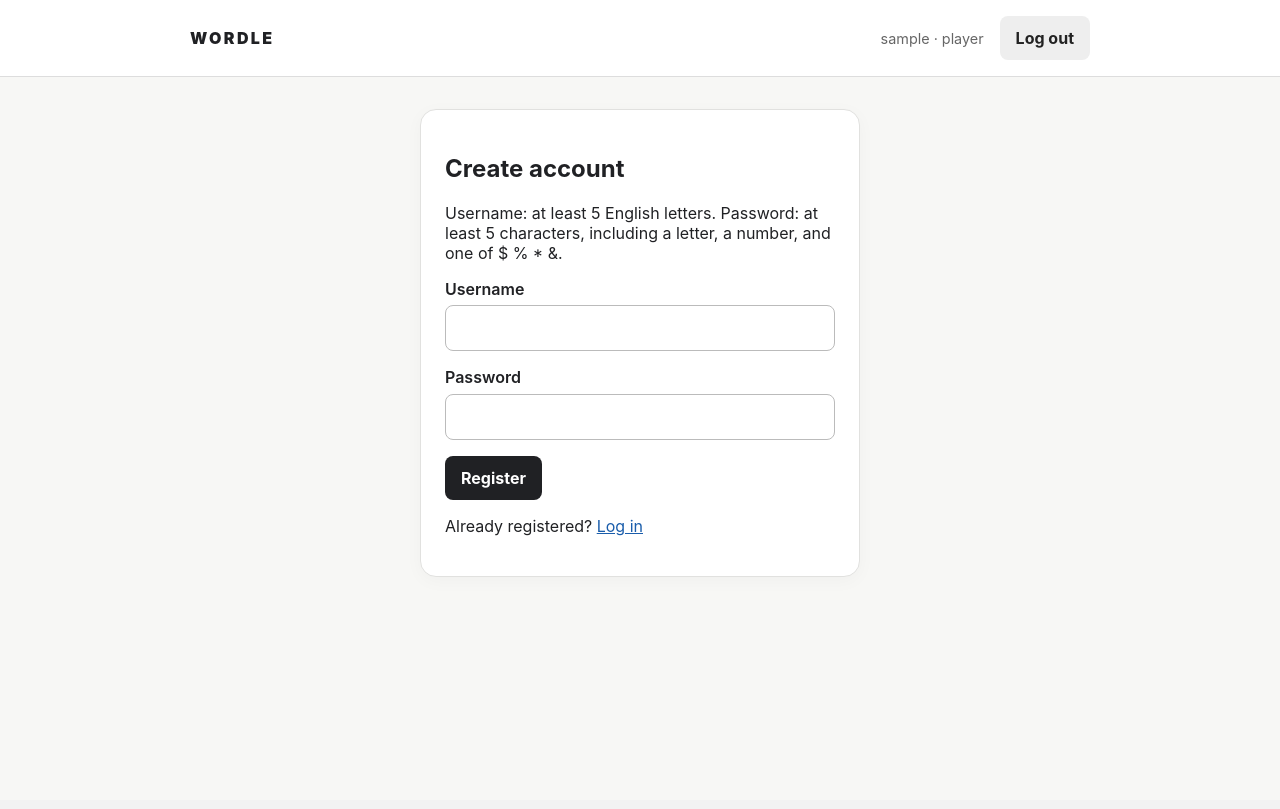
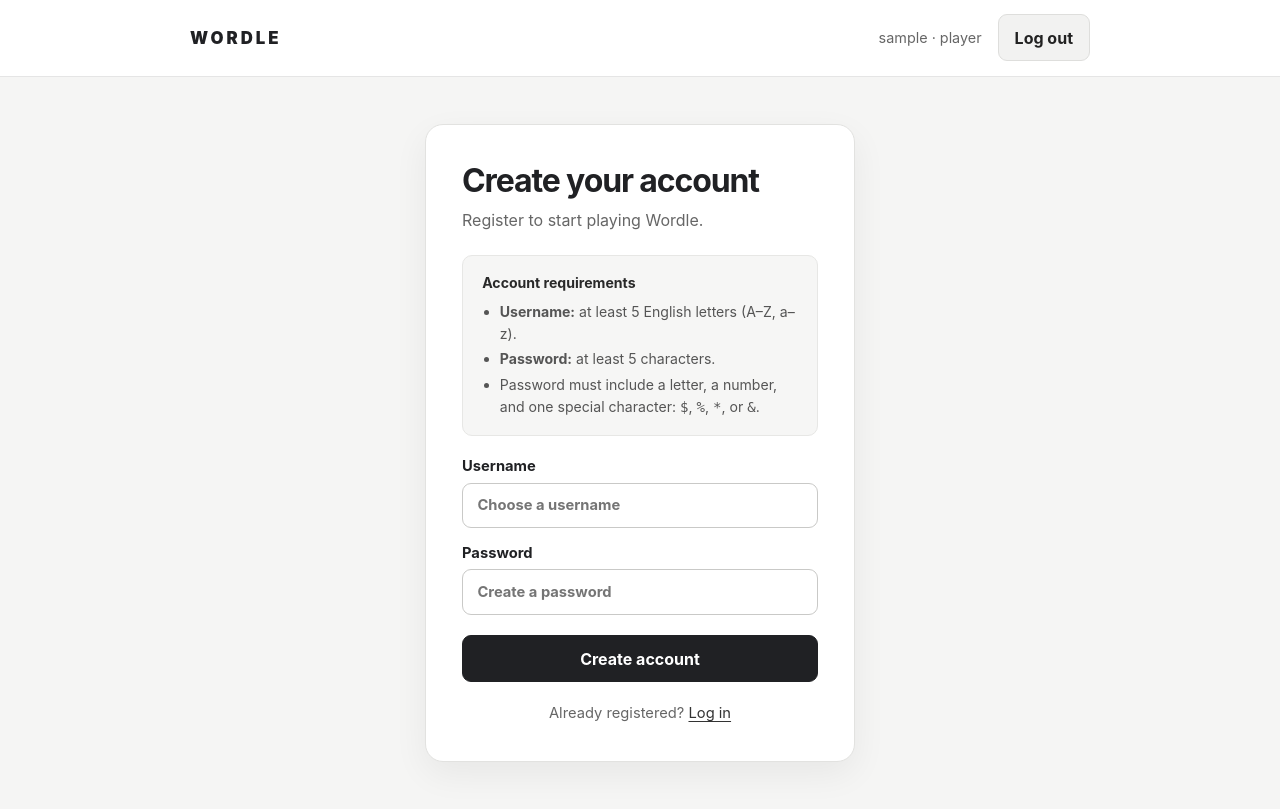
Before and after one commit to Ashish-Bethi/Wordle, a Flask app: template templates/register.html in a window 1280 px wide. Before the commit the page ends 577 px from the top, so only its background shows below. Run offline with Flask 3, Linux system fonts and the light colour scheme; the template is opened without the code that fills it, so the values that code supplies are empty; the visitor is signed in with stand-in values (Sample User, id 1); some libraries are stand-ins or nearby versions.

Commit message:
css changes

```diff
--- a/static/css/style.css
+++ b/static/css/style.css
@@ -1,39 +1,244 @@
-:root { font-family: Inter, ui-sans-serif, system-ui, -apple-system, "Segoe UI", sans-serif; color:#202124; background:#f7f7f5; }
-* { box-sizing:border-box; }
-body { margin:0; }
-.topbar { display:flex; align-items:center; gap:1rem; padding:1rem max(1rem,calc((100vw - 900px)/2)); background:#fff; border-bottom:1px solid #ddd; }
-.brand { font-weight:900; letter-spacing:.15em; color:#202124; text-decoration:none; }
-.user-label { margin-left:auto; color:#666; font-size:.9rem; }
-.inline-form { margin:0; }
-.container { max-width:900px; margin:2rem auto; padding:0 1rem; }
-.auth-card,.game-panel,.report-card { background:white; border:1px solid #e1e1df; border-radius:16px; padding:1.5rem; margin:1rem auto; box-shadow:0 4px 18px #00000008; }
-.auth-card { max-width:440px; }
-label { display:block; font-weight:600; margin:1rem 0; }
-input,select { display:block; width:100%; margin-top:.4rem; padding:.75rem; border:1px solid #bbb; border-radius:8px; font:inherit; }
-button { background:#202124; color:white; border:0; border-radius:8px; padding:.75rem 1rem; font:inherit; font-weight:650; cursor:pointer; }
-button:disabled { opacity:.5; cursor:not-allowed; }
-button.secondary { background:#eee; color:#222; }
-a { color:#1a5dab; }
-.flash { padding:.8rem 1rem; border-radius:8px; margin:1rem 0; }
-.flash.error { background:#fde8e7; color:#8b1e18; }
-.flash.success { background:#e3f4e8; color:#176638; }
-.game-panel { max-width:520px; text-align:center; }
-.board { display:grid; grid-template-rows:repeat(5,1fr); gap:6px; width:min(100%,330px); margin:1.5rem auto; }
-.board-row { display:grid; grid-template-columns:repeat(5,1fr); gap:6px; }
-.tile { aspect-ratio:1; border:2px solid #d3d6da; display:flex; justify-content:center; align-items:center; font-size:1.6rem; font-weight:800; border-radius:4px; }
-.tile.correct { background:#538d4e; color:white; border-color:#538d4e; }
-.tile.present { background:#d97706; color:white; border-color:#d97706; }
-.tile.absent { background:#787c7e; color:white; border-color:#787c7e; }
-.guess-controls { display:flex; gap:.5rem; max-width:360px; margin:0 auto 1rem; }
-.guess-controls input { text-transform:uppercase; text-align:center; letter-spacing:.25em; font-weight:800; }
-.guess-controls button { flex-shrink:0; }
-#status { min-height:1.5rem; }
-.modal { position:fixed; inset:0; background:#0008; display:grid; place-items:center; padding:1rem; }
-.modal.hidden { display:none; }
-.modal-card { max-width:380px; background:white; border-radius:16px; padding:2rem; text-align:center; }
-.metrics { display:grid; grid-template-columns:repeat(auto-fit,minmax(150px,1fr)); gap:1rem; margin-top:1rem; }
-.metric { padding:1rem; background:#f3f4f2; border-radius:10px; }
-.metric strong { display:block; font-size:1.8rem; }
-table { width:100%; border-collapse:collapse; margin-top:1rem; }
-th,td { padding:.7rem; border-bottom:1px solid #ddd; text-align:left; }
-@media(max-width:520px) { .guess-controls { flex-direction:column; } .user-label { margin-left:auto; } .topbar { flex-wrap:wrap; } }
+:root {
+  font-family: Inter, ui-sans-serif, system-ui, -apple-system, "Segoe UI", sans-serif;
+  color: #202124;
+  background: #f5f5f4;
+  font-synthesis: none;
+  text-rendering: optimizeLegibility;
+}
+
+* { box-sizing: border-box; }
+
+html, body { min-height: 100%; }
+body { margin: 0; min-height: 100vh; }
+
+.topbar {
+  min-height: 68px;
+  display: flex;
+  align-items: center;
+  gap: 1rem;
+  padding: .9rem max(1.25rem, calc((100vw - 900px) / 2));
+  background: #fff;
+  border-bottom: 1px solid #e5e5e5;
+}
+
+.brand {
+  color: #202124;
+  text-decoration: none;
+  font-size: 1.05rem;
+  font-weight: 900;
+  letter-spacing: .18em;
+}
+
+.user-label { margin-left: auto; color: #666; font-size: .9rem; }
+.inline-form { margin: 0; }
+
+.container {
+  width: min(100% - 2rem, 900px);
+  margin: 2rem auto;
+  padding: 0;
+}
+
+/* Center authentication screens vertically and horizontally. */
+.container.auth-layout,
+.container.game-layout {
+  min-height: calc(100vh - 68px);
+  margin: 0 auto;
+  display: flex;
+  align-items: center;
+  justify-content: center;
+  padding: 1.5rem 0;
+}
+
+.auth-card {
+  width: min(100%, 430px);
+  margin: 0;
+  padding: clamp(1.5rem, 4vw, 2.25rem);
+  background: #fff;
+  border: 1px solid #e2e2e0;
+  border-radius: 18px;
+  box-shadow: 0 12px 35px rgb(0 0 0 / 6%);
+}
+
+.auth-card h1 {
+  margin: 0 0 .5rem;
+  font-size: clamp(1.7rem, 4vw, 2rem);
+  letter-spacing: -.035em;
+}
+
+.auth-card > p {
+  color: #666;
+  line-height: 1.55;
+  margin: .5rem 0 1.4rem;
+}
+
+.auth-card form { display: grid; gap: 1rem; }
+.auth-card label { display: grid; gap: .45rem; margin: 0; font-size: .92rem; font-weight: 650; }
+
+input, select {
+  width: 100%;
+  min-width: 0;
+  padding: .8rem .9rem;
+  border: 1px solid #c9c9c7;
+  border-radius: 9px;
+  background: #fff;
+  color: #202124;
+  font: inherit;
+  transition: border-color .15s ease, box-shadow .15s ease;
+}
+
+input:focus, select:focus {
+  outline: none;
+  border-color: #555;
+  box-shadow: 0 0 0 3px rgb(0 0 0 / 8%);
+}
+
+button {
+  border: 1px solid #202124;
+  border-radius: 9px;
+  padding: .78rem 1rem;
+  background: #202124;
+  color: #fff;
+  font: inherit;
+  font-weight: 650;
+  cursor: pointer;
+  transition: background .15s ease, transform .15s ease;
+}
+
+button:hover { background: #3b3b3b; }
+button:active { transform: translateY(1px); }
+button:disabled { opacity: .5; cursor: not-allowed; }
+button.secondary { background: #f2f2f1; border-color: #dededc; color: #222; }
+button.secondary:hover { background: #e8e8e6; }
+
+.auth-card form button { width: 100%; margin-top: .25rem; }
+.auth-card .account-prompt { margin: 1.25rem 0 0; text-align: center; font-size: .92rem; }
+a { color: #333; text-underline-offset: 3px; }
+a:hover { color: #000; }
+
+.requirements {
+  margin: .9rem 0 1.35rem;
+  padding: 1rem 1rem 1rem 1.2rem;
+  background: #f6f6f5;
+  border: 1px solid #e7e7e5;
+  border-radius: 10px;
+  color: #555;
+  font-size: .88rem;
+  line-height: 1.55;
+}
+.requirements-title {
+  display: block;
+  margin-bottom: .45rem;
+  color: #292929;
+  font-weight: 700;
+}
+.requirements ul { margin: 0; padding-left: 1.1rem; }
+.requirements li + li { margin-top: .25rem; }
+
+.flash {
+  padding: .8rem 1rem;
+  border: 1px solid #ddd;
+  border-radius: 9px;
+  margin: 1rem 0;
+  background: #fff;
+  color: #333;
+}
+.flash.error { background: #f4f4f4; border-color: #bdbdbd; color: #222; }
+.flash.success { background: #ededed; border-color: #cfcfcf; color: #222; }
+
+/* Keep the game board centered in the available viewport. */
+.game-panel {
+  width: min(100%, 520px);
+  margin: 0;
+  padding: clamp(1.1rem, 3vw, 1.75rem);
+  background: #fff;
+  border: 1px solid #e2e2e0;
+  border-radius: 18px;
+  box-shadow: 0 12px 35px rgb(0 0 0 / 5%);
+  text-align: center;
+}
+
+.game-panel h1 { margin: 0 0 .45rem; font-size: 2rem; letter-spacing: .08em; }
+.game-panel > p { color: #666; line-height: 1.45; margin: .4rem 0; }
+
+.board {
+  display: grid;
+  grid-template-rows: repeat(5, 1fr);
+  gap: 5px;
+  width: min(100%, 300px);
+  margin: 1.1rem auto;
+}
+.board-row { display: grid; grid-template-columns: repeat(5, 1fr); gap: 5px; }
+.tile {
+  aspect-ratio: 1;
+  min-width: 0;
+  display: flex;
+  align-items: center;
+  justify-content: center;
+  border: 2px solid #d5d5d3;
+  border-radius: 4px;
+  font-size: clamp(1.2rem, 4vw, 1.6rem);
+  font-weight: 800;
+}
+.tile.correct { background: #555; color: #fff; border-color: #555; }
+.tile.present { background: #aaa; color: #fff; border-color: #aaa; }
+.tile.absent { background: #e5e5e5; color: #333; border-color: #e5e5e5; }
+
+.guess-controls {
+  display: flex;
+  gap: .6rem;
+  max-width: 360px;
+  margin: 0 auto .75rem;
+}
+.guess-controls input {
+  text-transform: uppercase;
+  text-align: center;
+  letter-spacing: .2em;
+  font-weight: 800;
+}
+.guess-controls button { flex-shrink: 0; }
+#new-game { margin-top: .3rem; }
+#status { min-height: 1.4rem; font-size: .92rem; color: #555; }
+
+.modal {
+  position: fixed;
+  inset: 0;
+  z-index: 10;
+  display: grid;
+  place-items: center;
+  padding: 1rem;
+  background: rgb(0 0 0 / 48%);
+}
+.modal.hidden { display: none; }
+.modal-card {
+  width: min(100%, 380px);
+  padding: 2rem;
+  border: 1px solid #ddd;
+  border-radius: 16px;
+  background: #fff;
+  text-align: center;
+  box-shadow: 0 20px 60px rgb(0 0 0 / 18%);
+}
+.modal-card p { color: #555; line-height: 1.5; }
+
+.report-card {
+  margin: 1rem 0;
+  padding: 1.5rem;
+  background: #fff;
+  border: 1px solid #e1e1df;
+  border-radius: 16px;
+}
+.report-card label { display: block; font-weight: 600; margin: 1rem 0; }
+.metrics { display: grid; grid-template-columns: repeat(auto-fit, minmax(150px, 1fr)); gap: 1rem; margin-top: 1rem; }
+.metric { padding: 1rem; background: #f3f3f2; border: 1px solid #e5e5e3; border-radius: 10px; }
+.metric strong { display: block; margin-top: .25rem; font-size: 1.8rem; }
+table { width: 100%; border-collapse: collapse; margin-top: 1rem; }
+th, td { padding: .7rem; border-bottom: 1px solid #ddd; text-align: left; }
+
+@media (max-width: 520px) {
+  .topbar { flex-wrap: wrap; padding-inline: 1rem; }
+  .user-label { margin-left: auto; }
+  .container.auth-layout, .container.game-layout { width: min(100% - 1.25rem, 900px); padding: 1rem 0; }
+  .guess-controls { flex-direction: column; }
+  .guess-controls button { width: 100%; }
+  .game-panel { padding: 1rem; }
+}
--- a/templates/base.html
+++ b/templates/base.html
@@ -19,7 +19,7 @@
     </form>
   {% endif %}
 </header>
-<main class="container">
+<main class="container {% block page_class %}{% endblock %}">
   {% with messages = get_flashed_messages(with_categories=true) %}
     {% if messages %}{% for category, message in messages %}
       <div class="flash {{ category }}">{{ message }}</div>
--- a/templates/register.html
+++ b/templates/register.html
@@ -1,15 +1,32 @@
 {% extends "base.html" %}
 {% block title %}Register · Wordle{% endblock %}
+{% block page_class %}auth-layout{% endblock %}
 {% block content %}
 <section class="auth-card">
-  <h1>Create account</h1>
-  <p>Username: at least 5 English letters. Password: at least 5 characters, including a letter, a number, and one of $ % * &.</p>
+  <h1>Create your account</h1>
+  <p>Register to start playing Wordle.</p>
+
+  <div class="requirements">
+    <span class="requirements-title">Account requirements</span>
+    <ul>
+      <li><strong>Username:</strong> at least 5 English letters (A–Z, a–z).</li>
+      <li><strong>Password:</strong> at least 5 characters.</li>
+      <li>Password must include a letter, a number, and one special character: <code>$</code>, <code>%</code>, <code>*</code>, or <code>&amp;</code>.</li>
+    </ul>
+  </div>
+
   <form method="post">
     <input type="hidden" name="csrf_token" value="{{ csrf_token() }}">
-    <label>Username<input name="username" minlength="5" required autocomplete="username"></label>
-    <label>Password<input type="password" name="password" minlength="5" required autocomplete="new-password"></label>
-    <button type="submit">Register</button>
+    <label>
+      Username
+      <input name="username" minlength="5" required autocomplete="username" placeholder="Choose a username">
+    </label>
+    <label>
+      Password
+      <input type="password" name="password" minlength="5" required autocomplete="new-password" placeholder="Create a password">
+    </label>
+    <button type="submit">Create account</button>
   </form>
-  <p>Already registered? <a href="{{ url_for('login') }}">Log in</a></p>
+  <p class="account-prompt">Already registered? <a href="{{ url_for('login') }}">Log in</a></p>
 </section>
 {% endblock %}
```
Also changed, not shown: templates/game.html (+9 -3 lines), templates/login.html (+12 -4 lines).
